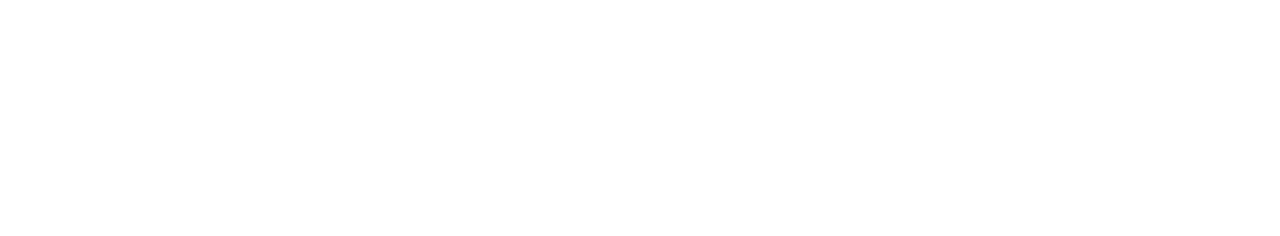
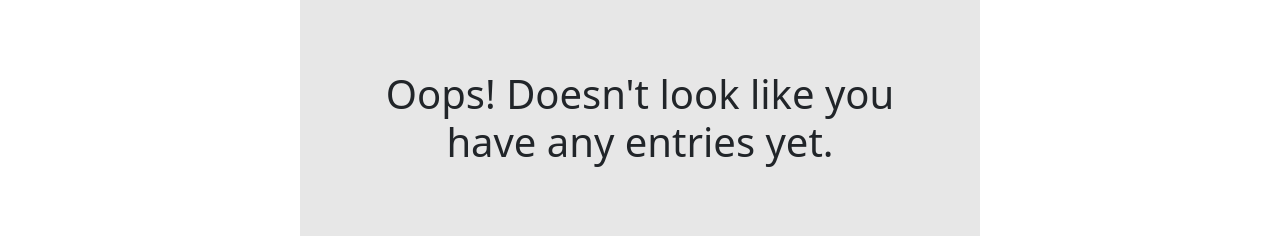
Before and after one commit to Andygurl5566/Plan-It, a React (Create React App) app in the folder frontend/frontend/: page /entries in a window 1280 px wide. Shown: the part 431-667 px from the top of the page. Built offline with nearby package versions, Linux system fonts and the light colour scheme; no server answers; a web font is replaced by a local one.

Commit message:
added get started prompts

```diff
--- a/frontend/frontend/src/Components/EntryPage.js
+++ b/frontend/frontend/src/Components/EntryPage.js
@@ -42,6 +42,9 @@
             <input type="text" class ="searchbar" placeholder="Search..." onChange={event=> {setSearchTerm(event.target.value)}}></input>
 
         </div>
+        <div className="promptdiv">
+            {entryList == "" ? <div className="addprompt"><h1 className="prompttitle">Oops! Doesn't look like you have any entries yet.</h1></div>: ""}
+        </div>
 
         <div>
         </div>
```
